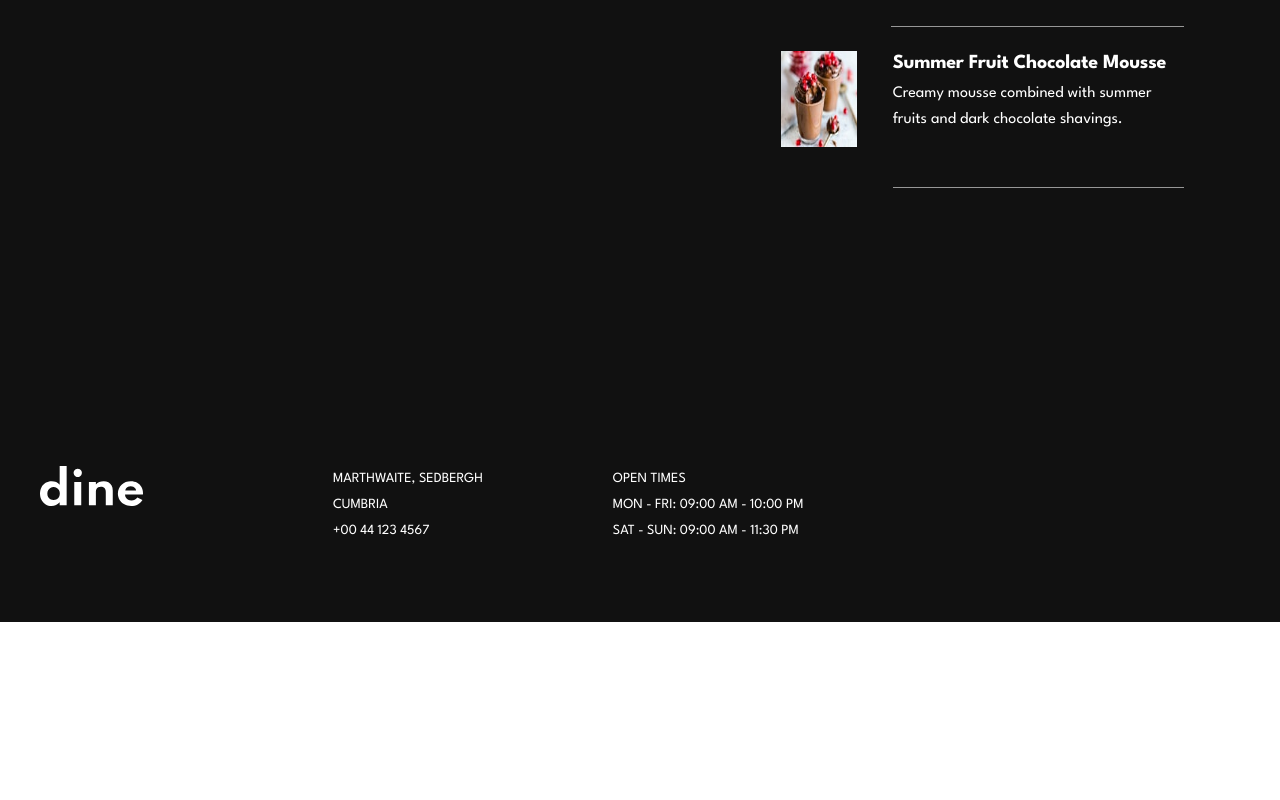
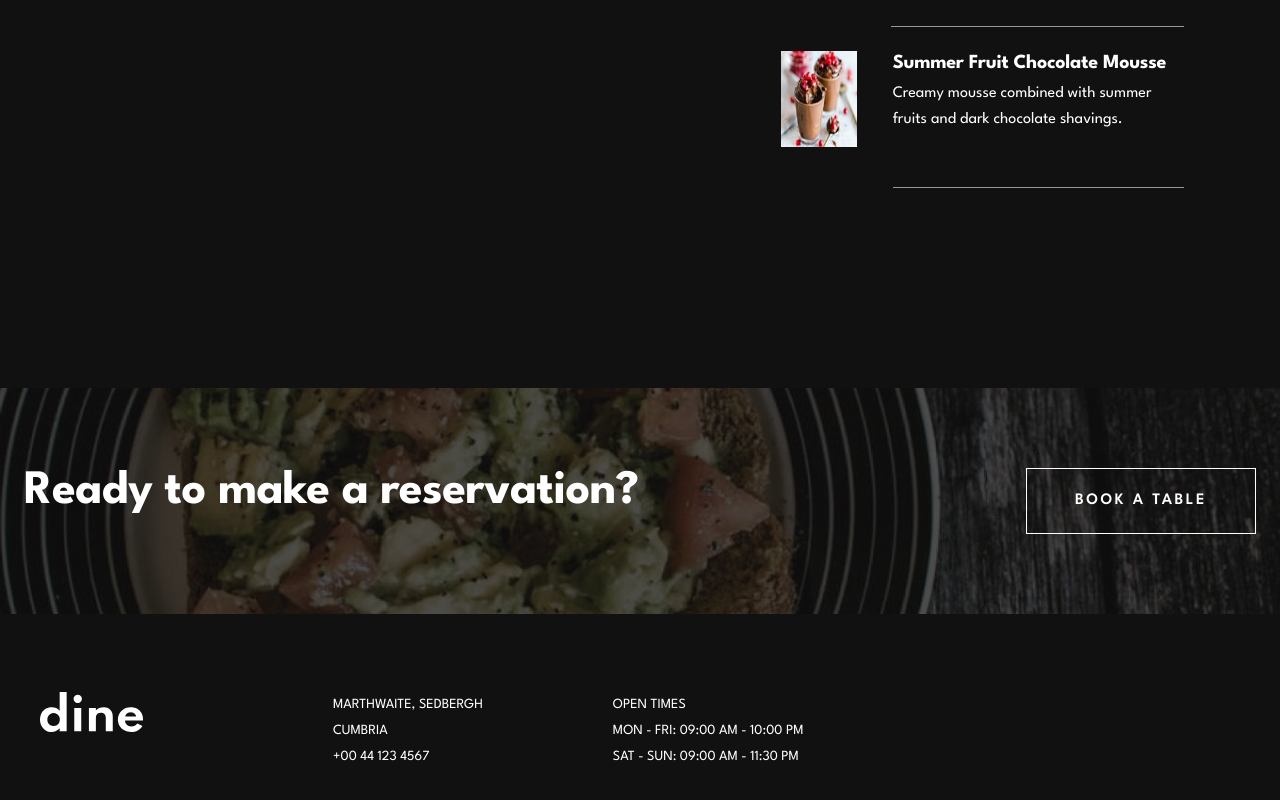
Before and after one commit to unaygney/dine-restaurant-website, a Next.js app: page / in a window 1280 px wide. Shown: the part 2619-3419 px from the top of the page. Before the commit the page ends 3241 px from the top, so only its background shows below. Built offline with nearby package versions, Linux system fonts and the light colour scheme.

Commit message:
created reservationcard component

```diff
--- /dev/null
+++ b/components/ReservationCard/index.jsx
@@ -0,0 +1,21 @@
+"use client";
+import React from "react";
+import Button from "../Button";
+import Link from "next/link";
+
+export default function ReservationCard() {
+  return (
+    <div className="w-full px-6 py-20 bg-footer-hero-mobile md:bg-footer-hero-tablet lg:bg-footer-hero-desktop bg-no-repeat bg-cover">
+      <div className="container mx-auto">
+        <div className="w-full h-full flex flex-col lg:flex-row lg:justify-between gap-5 text-white text-center">
+          <h3 className="heading-m text-[32px] lg:text-[48px] ">
+            Ready to make a reservation?
+          </h3>
+          <Link href={"/booking"}>
+            <Button title="Book a Table" variant="secondary" />
+          </Link>
+        </div>
+      </div>
+    </div>
+  );
+}
--- a/containers/home-container/index.jsx
+++ b/containers/home-container/index.jsx
@@ -3,12 +3,14 @@ import HomeHero from "./home-hero";
 import RestaurantCard from "./restourant-card";
 import HighlightsCard from "./highligts-card";
 import Footer from "@/components/Footer";
+import ReservationCard from "@/components/ReservationCard";
 export default function HomeContainer() {
   return (
     <main>
       <HomeHero />
       <RestaurantCard />
       <HighlightsCard />
+      <ReservationCard />
       <Footer />
     </main>
   );
```
